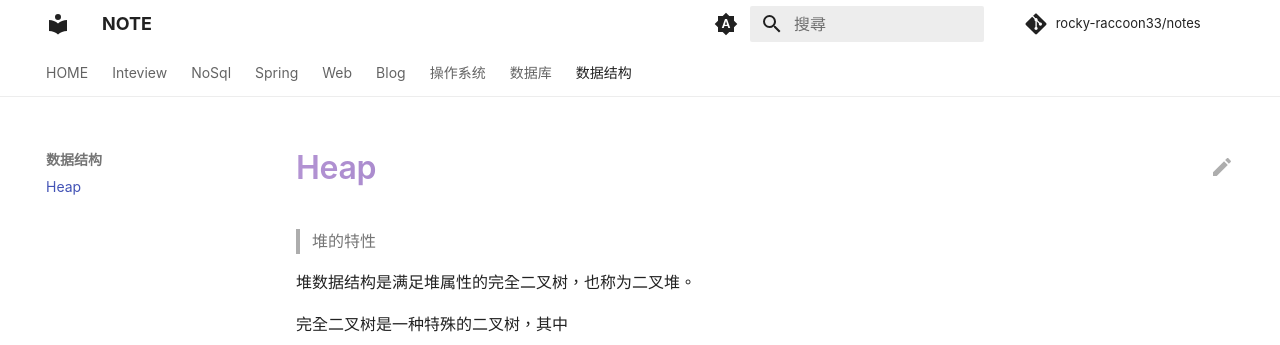
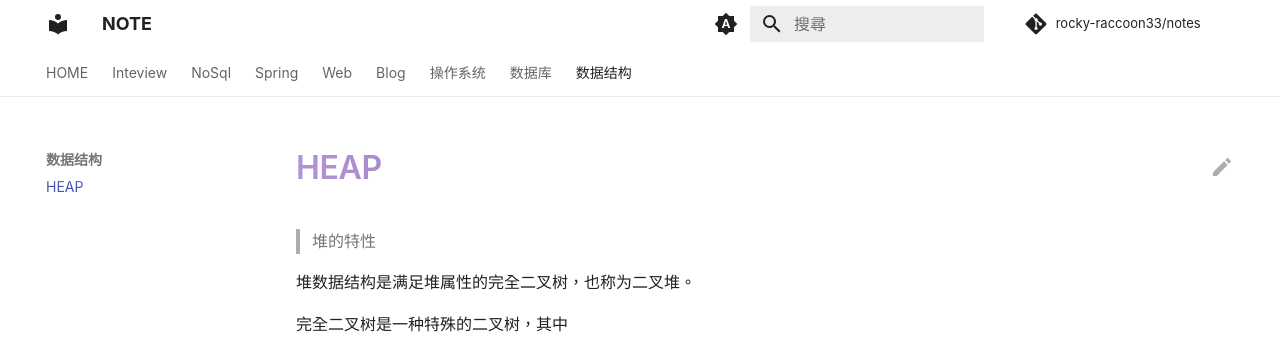
Before and after one commit to rocky-raccoon33/notes, an MkDocs documentation site: the page built from docs/数据结构/heap.md, in a window 1280 px wide and 1400 px high. Shown: the top 345 px of the window. Built offline with MkDocs 1.6.1 and Material for MkDocs 9.7.7, drawn with Linux system fonts in a browser that asks for light colours; comment, search, counter and statistics services are not loaded.

Commit message:
change font

```diff
--- a/docs/stylesheets/extra.css
+++ b/docs/stylesheets/extra.css
@@ -1,4 +1,5 @@
 .md-typeset h1,
+.md-typeset h2,
 .md-typeset h2 {
 	font-weight: 600;
 	background-image: linear-gradient(to left, #553c9a, #b393d3);
--- a/docs/数据结构/heap.md
+++ b/docs/数据结构/heap.md
@@ -1,4 +1,4 @@
-# Heap
+# HEAP
 
 > 堆的特性
 
--- a/mkdocs.yml
+++ b/mkdocs.yml
@@ -85,7 +85,7 @@
     - content.action.edit
   font:
     text: Noto Serif Simplified Chinese
-    code: Roboto Mono
+    code: PT Sans
 repo_url: https://github.com/rocky-raccoon33/notes
 repo_name: rocky-raccoon33/notes
 site_author: dinghesheng
```
